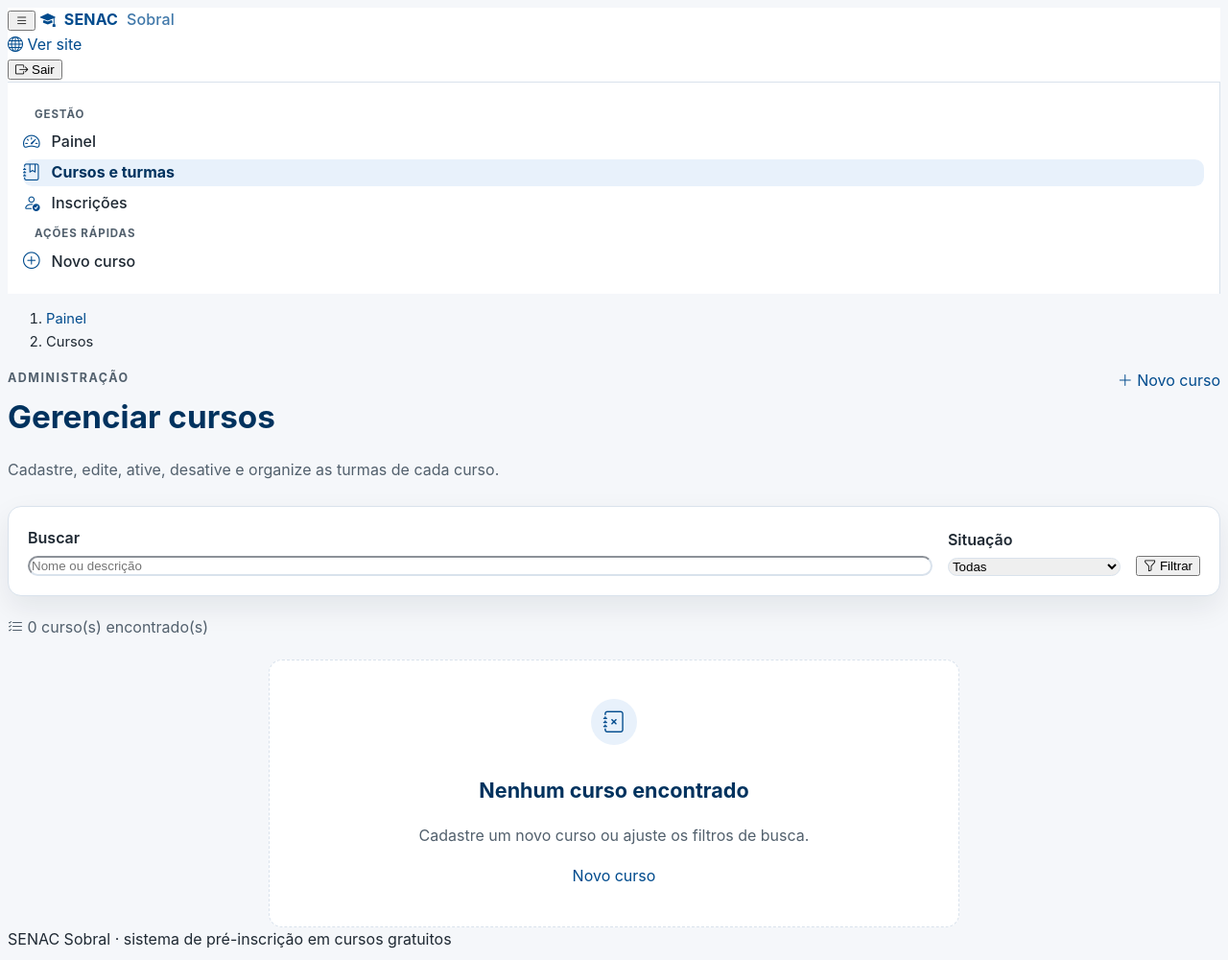
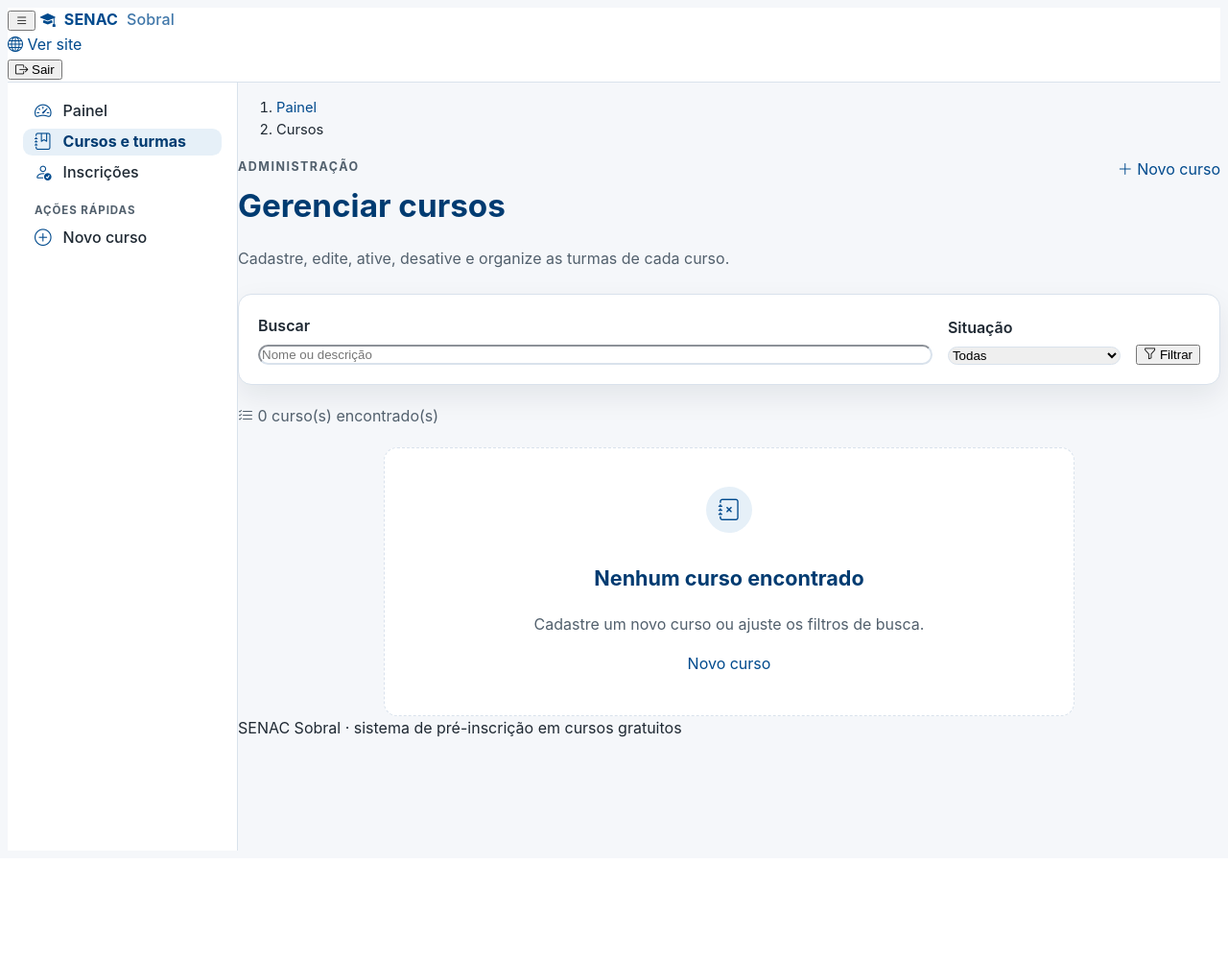
Before and after one commit to Brandoon001/agendamento-cursos-senac, a Flask app: page /admin/cursos in a window 1280 px wide. Shown: the whole page at 96% size. After the commit the page ends 886 px from the top, so only its background shows below. Run offline with Flask 3, Linux system fonts and the light colour scheme; the visitor is signed in with stand-in values (Sample User, id 1); data that the repository does not hold is empty; parts of the project's set-up code (start-up, migrations or seed data) failed here and were passed over; some libraries are stand-ins or nearby versions.

Commit message:
style: update color variables and enhance admin layout for better UI consistency

```diff
--- a/app/static/css/style.css
+++ b/app/static/css/style.css
@@ -1,16 +1,17 @@
 :root {
-  --senac-blue: #004b8d;
-  --senac-blue-dark: #00325e;
-  --senac-blue-soft: #e8f1fb;
-  --senac-accent: #f28c28;
-  --senac-accent-light: #ffd7a8;
+  --senac-blue: #004a8d;
+  --senac-blue-dark: #003b71;
+  --senac-blue-soft: #e6f0f8;
+  --senac-accent: #f7941d;
+  --senac-accent-light: #fdc180;
+  --senac-accent-dark: #d97e13;
   --senac-text: #1f2933;
   --senac-muted: #52606d;
   --senac-border: #d9e2ec;
   --senac-radius: 14px;
   --senac-shadow: 0 12px 30px rgba(15, 23, 42, 0.08);
   --bs-primary: var(--senac-blue);
-  --bs-primary-rgb: 0, 75, 141;
+  --bs-primary-rgb: 0, 74, 141;
   --tblr-primary: var(--senac-blue);
   --tblr-primary-darken: var(--senac-blue-dark);
 }
@@ -42,7 +43,7 @@ a:hover {
 }
 
 :focus-visible {
-  outline: 3px solid rgba(0, 75, 141, 0.35);
+  outline: 3px solid rgba(0, 74, 141, 0.35);
   outline-offset: 2px;
 }
 
@@ -87,13 +88,13 @@ a:hover {
   --bs-btn-bg: var(--senac-accent);
   --bs-btn-border-color: var(--senac-accent);
   --bs-btn-hover-color: #1f2933;
-  --bs-btn-hover-bg: #ff9f43;
-  --bs-btn-hover-border-color: #ff9f43;
+  --bs-btn-hover-bg: var(--senac-accent-dark);
+  --bs-btn-hover-border-color: var(--senac-accent-dark);
 }
 
 .public-header {
   background: linear-gradient(120deg, var(--senac-blue) 0%, var(--senac-blue-dark) 100%);
-  box-shadow: 0 4px 18px rgba(0, 50, 94, 0.18);
+  box-shadow: 0 4px 18px rgba(0, 74, 141, 0.18);
 }
 
 .public-brand,
@@ -571,7 +572,7 @@ a:hover {
 .form-control:focus,
 .form-select:focus {
   border-color: var(--senac-blue);
-  box-shadow: 0 0 0 0.2rem rgba(0, 75, 141, 0.15);
+  box-shadow: 0 0 0 0.2rem rgba(0, 74, 141, 0.15);
 }
 
 .form-section {
@@ -657,6 +658,14 @@ a:hover {
   background: #fff;
 }
 
+.navbar-nav.admin-sidebar {
+  flex-direction: column;
+}
+
+.admin-sidebar .navbar-collapse {
+  flex-direction: column;
+}
+
 .admin-sidebar .nav-label {
   margin: 0.5rem 0.75rem 0.35rem;
   color: var(--senac-muted);
@@ -676,6 +685,10 @@ a:hover {
   font-weight: 500;
 }
 
+.navbar-nav.admin-sidebar .nav-link {
+  padding-inline: 0.75rem;
+}
+
 .admin-sidebar .nav-link i {
   color: var(--senac-blue);
   font-size: 1.1rem;
@@ -685,6 +698,49 @@ a:hover {
   background: var(--senac-blue-soft);
   color: var(--senac-blue-dark);
   font-weight: 700;
+}
+
+@media (min-width: 768px) {
+  .admin-layout .page {
+    display: grid;
+    grid-template-columns: 15rem minmax(0, 1fr);
+    grid-template-areas:
+      "topbar topbar"
+      "sidebar content";
+    align-content: start;
+    min-height: 100%;
+  }
+
+  .admin-layout .admin-topbar {
+    grid-area: topbar;
+  }
+
+  .admin-layout .admin-sidebar-wrapper {
+    grid-area: sidebar;
+    position: sticky;
+    top: 0;
+    align-self: start;
+    height: 100vh;
+    height: 100dvh;
+    overflow-y: auto;
+    background: #fff;
+    border-right: 1px solid var(--senac-border);
+  }
+
+  .admin-layout .page-wrapper {
+    grid-area: content;
+    min-width: 0;
+  }
+
+  .admin-layout .admin-sidebar {
+    width: 100%;
+    border-right: 0;
+    border-bottom: 0;
+  }
+
+  .admin-sidebar > .nav-label {
+    margin-top: 1rem;
+  }
 }
 
 .admin-page-header {
--- a/app/static/js/main.js
+++ b/app/static/js/main.js
@@ -37,7 +37,7 @@ document.addEventListener("DOMContentLoaded", () => {
         showCancelButton: true,
         confirmButtonText: "Confirmar",
         cancelButtonText: "Cancelar",
-        confirmButtonColor: "#004b8d",
+        confirmButtonColor: "#004a8d",
         cancelButtonColor: "#6c757d",
         reverseButtons: true,
         focusCancel: true,
--- a/app/templates/admin/dashboard.html
+++ b/app/templates/admin/dashboard.html
@@ -124,7 +124,7 @@
           labels: rotulos,
           datasets: [{
             data: valores,
-            backgroundColor: ["#004b8d", "#f28c28", "#6f42c1", "#198754", "#dc3545"],
+            backgroundColor: ["#004a8d", "#f7941d", "#fdc180", "#003b71", "#a9c7e3"],
             borderWidth: 0
           }]
         },
--- a/app/templates/admin_base.html
+++ b/app/templates/admin_base.html
@@ -3,7 +3,7 @@
   <head>
     <meta charset="utf-8">
     <meta name="viewport" content="width=device-width, initial-scale=1">
-    <meta name="theme-color" content="#004b8d">
+    <meta name="theme-color" content="#004a8d">
     <meta name="description" content="Painel administrativo do SENAC Sobral.">
     <title>{% block title %}Painel administrativo | SENAC Cursos{% endblock %}</title>
     <link rel="preconnect" href="https://cdn.jsdelivr.net" crossorigin>
--- a/app/templates/base.html
+++ b/app/templates/base.html
@@ -3,7 +3,7 @@
   <head>
     <meta charset="utf-8">
     <meta name="viewport" content="width=device-width, initial-scale=1">
-    <meta name="theme-color" content="#004b8d">
+    <meta name="theme-color" content="#004a8d">
     <meta name="description" content="Pré-inscrição em cursos gratuitos do SENAC em Sobral.">
     <title>{% block title %}SENAC Cursos{% endblock %}</title>
     <link rel="preconnect" href="https://cdn.jsdelivr.net" crossorigin>
--- a/app/templates/components/admin_shell.html
+++ b/app/templates/components/admin_shell.html
@@ -5,7 +5,7 @@
 <header class="navbar navbar-expand-md navbar-light d-print-none admin-topbar">
   <div class="container-xl">
     <button
-      class="navbar-toggler d-lg-none"
+      class="navbar-toggler d-md-none"
       type="button"
       data-bs-toggle="collapse"
       data-bs-target="#sidebar-menu"
@@ -37,11 +37,9 @@
   </div>
 </header>
 
-<div class="navbar-expand-md">
+<div class="navbar-expand-md admin-sidebar-wrapper">
+  <aside class="navbar-nav admin-sidebar" aria-label="Menu administrativo">
     <div class="collapse navbar-collapse" id="sidebar-menu">
-    <aside class="navbar-nav admin-sidebar" aria-label="Menu administrativo">
-      <p class="nav-label">Gestão</p>
-
       <a class="nav-link{% if endpoint_atual == 'admin.dashboard' %} active{% endif %}" href="{{ url_for('admin.dashboard') }}"{% if endpoint_atual == 'admin.dashboard' %} aria-current="page"{% endif %}>
         <i class="bi bi-speedometer2" aria-hidden="true"></i>
         <span>Painel</span>
@@ -56,8 +54,9 @@
         <i class="bi bi-person-check" aria-hidden="true"></i>
         <span>Inscrições</span>
       </a>
+    </div>
 
-      <p class="nav-label mt-3">Ações rápidas</p>
+    <p class="nav-label">Ações rápidas</p>
 
     <a class="nav-link" href="{{ url_for('admin.novo_curso') }}">
       <i class="bi bi-plus-circle" aria-hidden="true"></i>
@@ -65,4 +64,3 @@
     </a>
   </aside>
 </div>
-</div>
```
Also changed, not shown: docs/INTERFACE.md (+6 -4 lines), tests/test_admin_ui.py (+47 -0 lines). Lines whose indentation alone changed are shown as unchanged.
